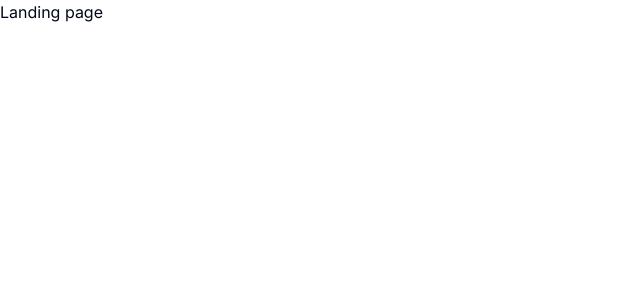
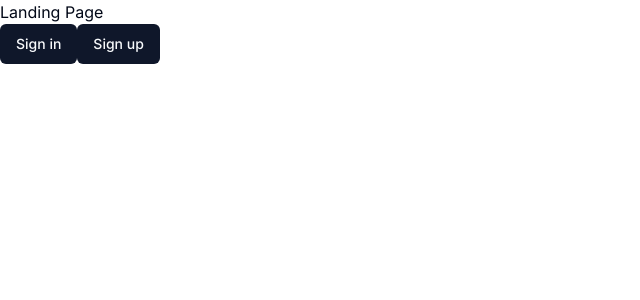
Before and after one commit to web-dev404/OmniGenAI, a Next.js app: page / in a window 1280 px wide. Shown: the top 300 px of the page, without its empty margins (0-640 px from the left). Built offline with nearby package versions, Linux system fonts and the light colour scheme.

Commit message:
add auth btns in landing

```diff
--- a/app/(landing)/page.tsx
+++ b/app/(landing)/page.tsx
@@ -1,5 +1,20 @@
+import Link from "next/link";
+import { Button } from "@/components/ui/button";
+
 const LandingPage = () => {
-  return <div>Landing page</div>;
+  return (
+    <div>
+      Landing Page
+      <div>
+        <Link href={"/sign-in"}>
+          <Button>Sign in</Button>
+        </Link>
+        <Link href={"/sign-up"}>
+          <Button>Sign up</Button>
+        </Link>
+      </div>
+    </div>
+  );
 };
 
 export default LandingPage;
```
